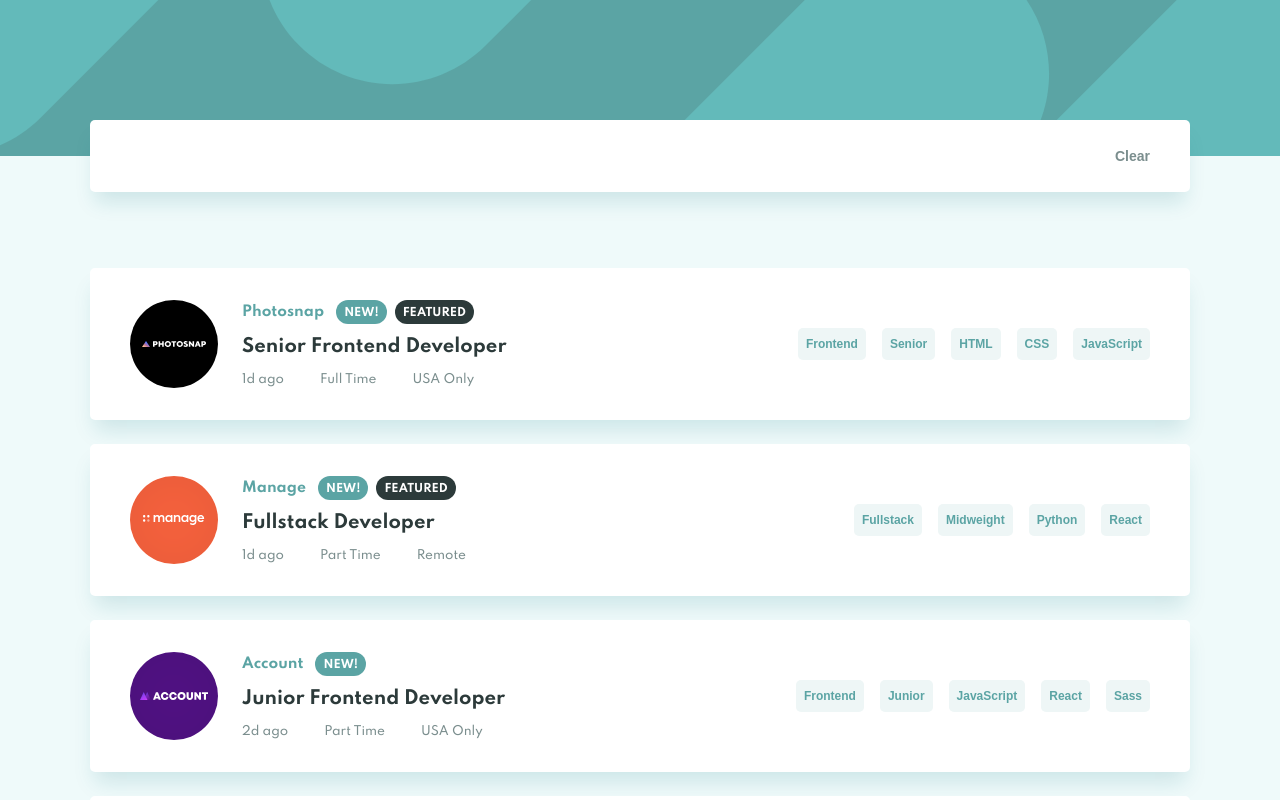
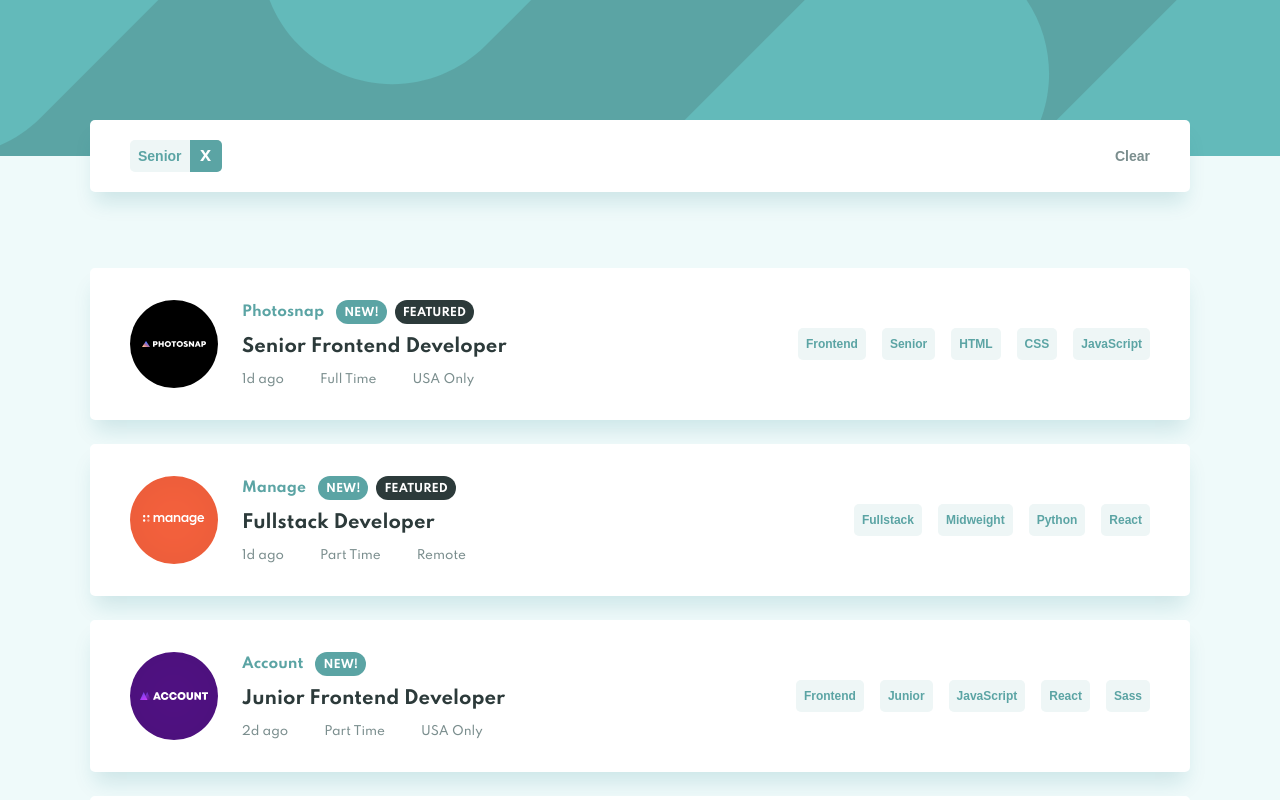
Before and after one commit to AgataLiberska/job-listings-react-redux, a React (Create React App) app: page / in a window 1280 px wide. Both pictures are taken after a click on the button "Senior". Shown: the top 800 px of the page. Built offline with nearby package versions, Linux system fonts and the light colour scheme.

Commit message:
display filters on the filter list;

```diff
--- a/src/components/FilterList.js
+++ b/src/components/FilterList.js
@@ -4,11 +4,22 @@ import {
     FilterListWrapper,
     FilterListContainer,
     FiltersWrapper,
+    Filter,
     ClearFilters
-
 } from './FilterListElements';
 
 class FilterList extends React.Component {
+    renderFilters() {
+        return (
+            this.props.filters.map(filter => {
+                return (
+                    <Filter >{filter}</Filter>
+                )
+            })
+        )
+    }
+
+
     render() {
         if (this.props.filters.length === 0) {
             return null;
@@ -18,7 +29,7 @@ class FilterList extends React.Component {
             <FilterListWrapper>
                 <FilterListContainer>
                     <FiltersWrapper>
-
+                        {this.renderFilters()}
                     </FiltersWrapper>
                     <ClearFilters>Clear</ClearFilters>
                 </FilterListContainer>
--- a/src/components/FilterListElements.js
+++ b/src/components/FilterListElements.js
@@ -21,6 +21,52 @@ export const FilterListContainer = styled.div`
 
 export const FiltersWrapper = styled.div`
     display: flex;
+    flex-wrap: wrap;
+    align-items: center;
+    gap: 1rem;
+    padding: 1.25rem;
+
+    @media screen and (min-width: 50rem) {
+        padding: 1.25rem 2.5rem;
+    }
+`
+
+export const Filter = styled.button`
+    position: relative;
+    padding: 0.25rem 2.5rem 0.25rem 0.5rem;
+    background-color: var(--filter);
+    border: 0;
+    border-radius: 5px;
+    font-size: 0.875rem;
+    font-weight: 700;
+    line-height: 1.5rem;
+    color: var(--primary);
+    cursor: pointer;
+    overflow: hidden;
+
+    &:hover {
+
+        &::after {
+            background-color: var(--secondary);
+        }
+    }
+
+    &::after {
+        content: 'x';
+        position: absolute;
+        top: 0;
+        bottom: 0;
+        right: 0;
+        width: 2rem;
+        padding: 0.125rem 0 0;
+        background-color: var(--primary);
+        text-align: center;
+        font-size: 1.25rem;
+        font-weight: 700;
+        line-height: 1.5rem;
+        color: white;
+        transition: background-color 200ms ease-in-out;
+    }
 `
 
 export const ClearFilters = styled.button`
```
